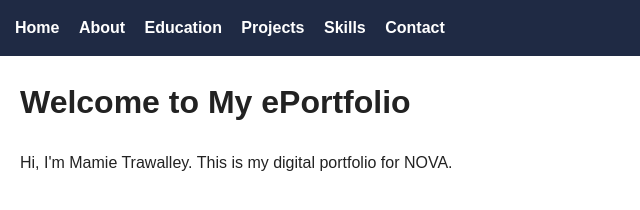
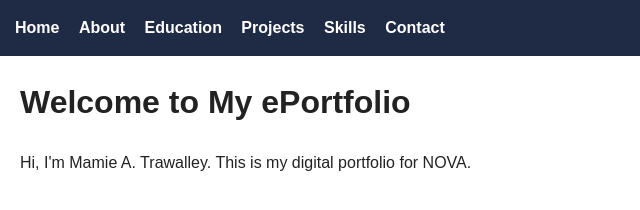
Before and after one commit to Mamie78/Mamie78.github.io, a plain HTML site: page education.html in a window 1280 px wide. Shown: the full height of the page, 0-640 px from the left. Drawn offline with Linux system fonts and the light colour scheme.

Commit message:
Update education.html

```diff
--- a/education.html
+++ b/education.html
@@ -16,7 +16,7 @@
   </nav>
 
   <h1>Welcome to My ePortfolio</h1>
-  <p>Hi, I'm Mamie Trawalley. This is my digital portfolio for NOVA.</p>
+  <p>Hi, I'm Mamie A. Trawalley. This is my digital portfolio for NOVA.</p>
 
 </body>
 </html>
```
